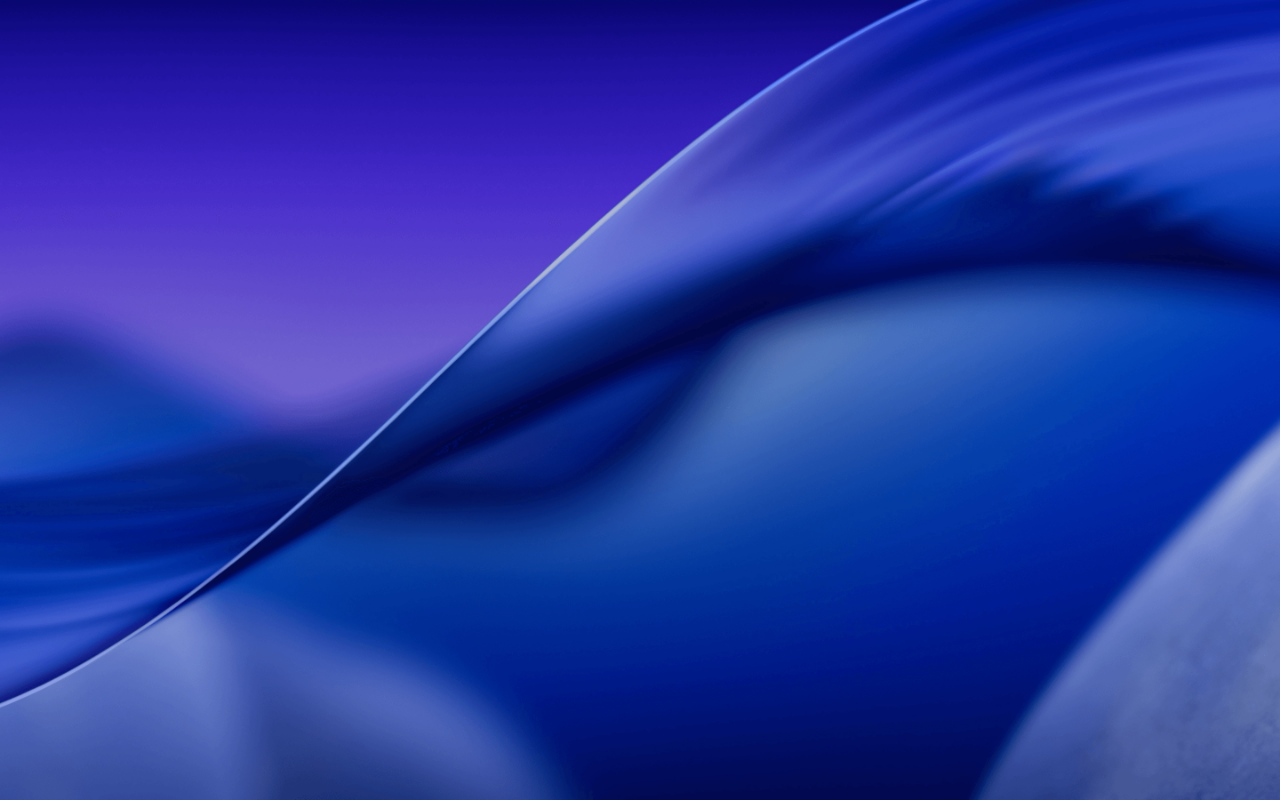
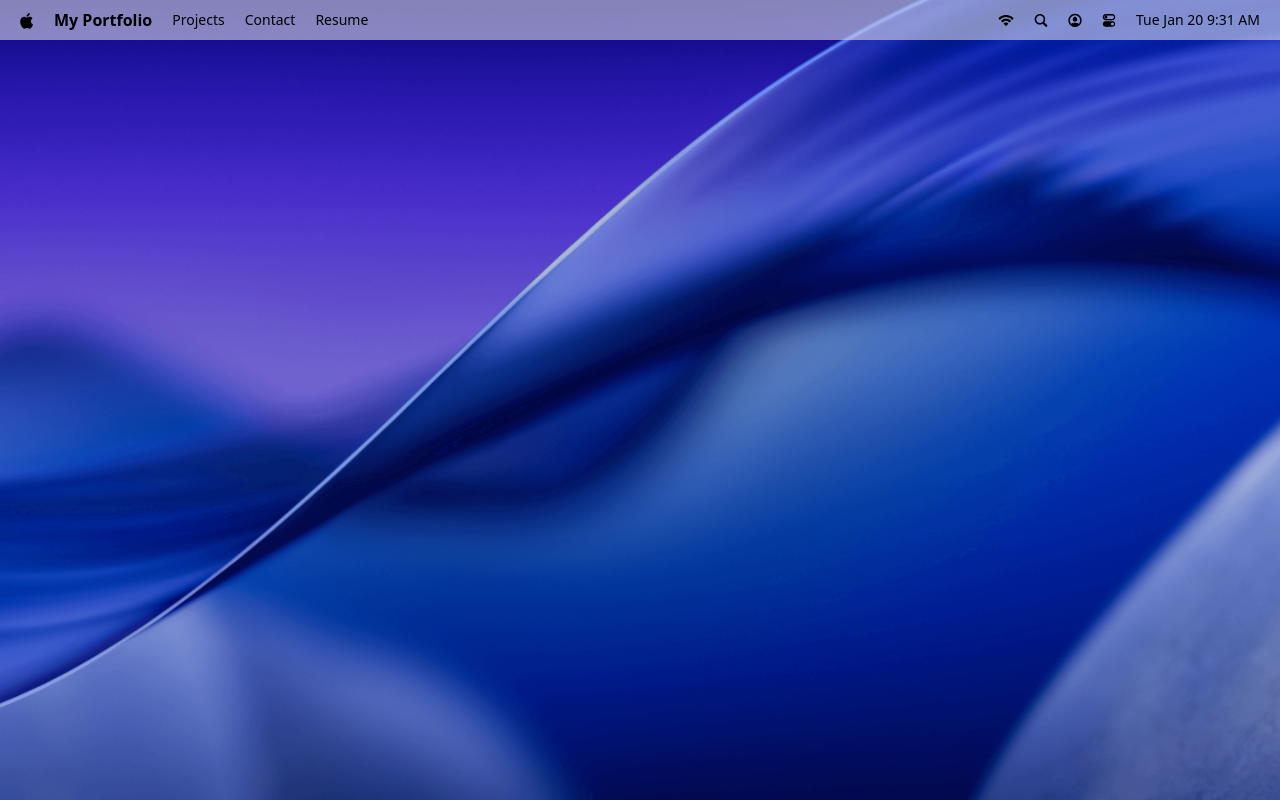
Before and after one commit to Anaveragec0der/GSAPPortfolio, a React (Vite) app: page / in a window 1280 px wide. Built offline with nearby package versions, Linux system fonts and the light colour scheme; a web font is replaced by a local one.

Commit message:
add navbar component

```diff
--- a/package.json
+++ b/package.json
@@ -11,6 +11,7 @@
   },
   "dependencies": {
     "@tailwindcss/vite": "^4.1.18",
+    "dayjs": "^1.11.19",
     "react": "^19.2.0",
     "react-dom": "^19.2.0",
     "tailwindcss": "^4.1.18"
--- a/src/App.jsx
+++ b/src/App.jsx
@@ -1,9 +1,12 @@
+import Navbar from '@components/Navbar'
 import { useState } from 'react'
 
 function App() {
 
   return (
-<></>
+    <main>
+      <Navbar/>
+    </main>
   )
 }
 
--- /dev/null
+++ b/src/components/Navbar.jsx
@@ -0,0 +1,31 @@
+import dayjs from "dayjs";
+
+import { navIcons, navLinks } from "@constants";
+
+export default function Navbar (){
+    return(
+        <nav>
+            <div>
+                <img src="/images/logo.svg" alt='apple logo'/>
+                <p className="font-bold">My Portfolio</p>
+                <ul>
+                    {navLinks.map(({id, name})=>(
+                        <li key={id}>
+                            <p>{name}</p>
+                        </li>
+                    ))}
+                </ul>
+            </div>
+            <div>
+                <ul>
+                    {navIcons.map(({id, img})=>(
+                        <li key={id}>
+                            <img src={img} className="icon-hover" alt={`icon-${id}`}/>
+                        </li>
+                    ))}
+                </ul>
+                <time>{dayjs().format("ddd MMM D h:mm A")}</time>
+            </div>
+        </nav>
+    )
+}
--- a/vite.config.js
+++ b/vite.config.js
@@ -8,12 +8,12 @@
 // https://vite.dev/config/
 export default defineConfig({
   plugins: [react(), tailwindcss()],
-  resolve:{
-    alias:{
-      '@components': resolve(dirname(fileURLToPath(import.meta.url)), 'components'),
-      '@constants': resolve(dirname(fileURLToPath(import.meta.url)), 'constants'),
-      '@store': resolve(dirname(fileURLToPath(import.meta.url)), 'hoc'),
-      '@windows': resolve(dirname(fileURLToPath(import.meta.url)), 'windows'),
+  resolve: {
+    alias: {
+      '@components': resolve(dirname(fileURLToPath(import.meta.url)), 'src/components'),
+      '@constants': resolve(dirname(fileURLToPath(import.meta.url)), 'src/constants'),
+      '@store': resolve(dirname(fileURLToPath(import.meta.url)), 'src/hoc'),
+      '@windows': resolve(dirname(fileURLToPath(import.meta.url)), 'src/windows'),
     }
   }
 })
```
Also changed, not shown: 1 other file (tests, documents, lock files or other folders).
